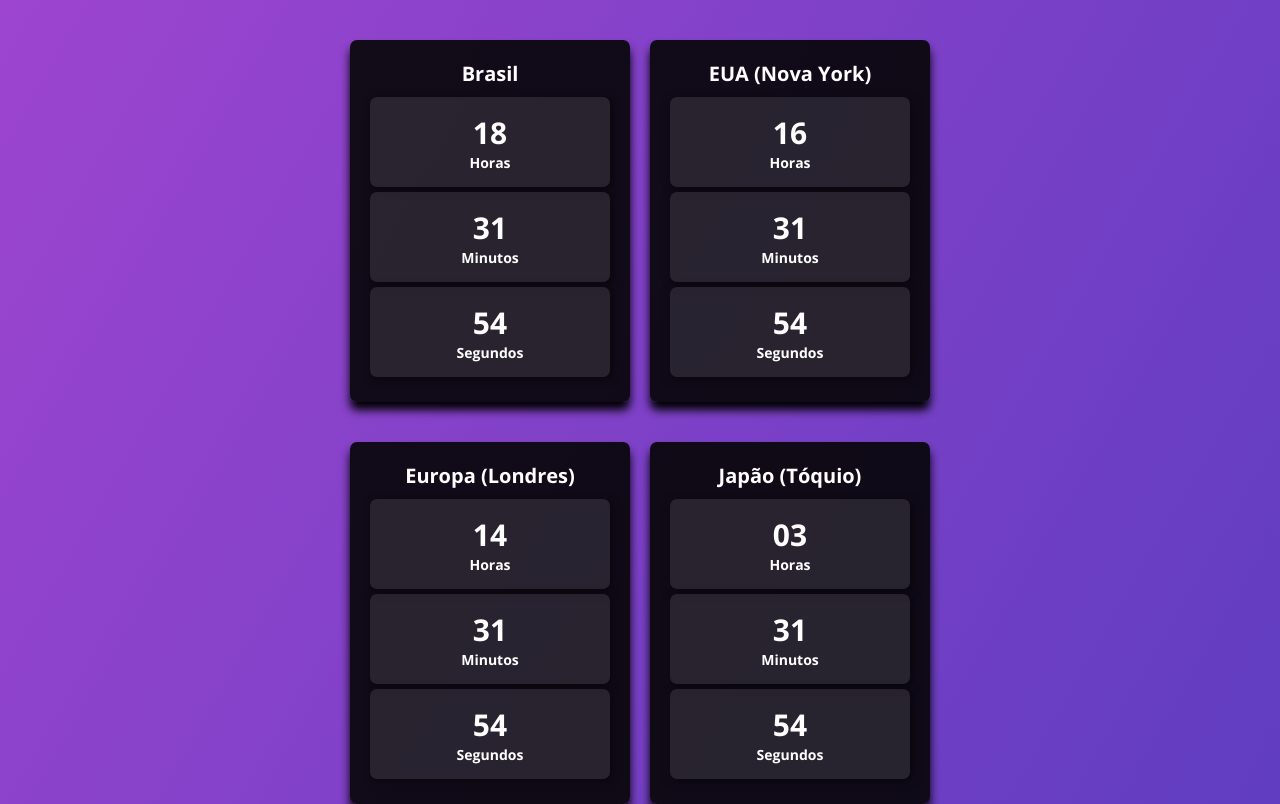
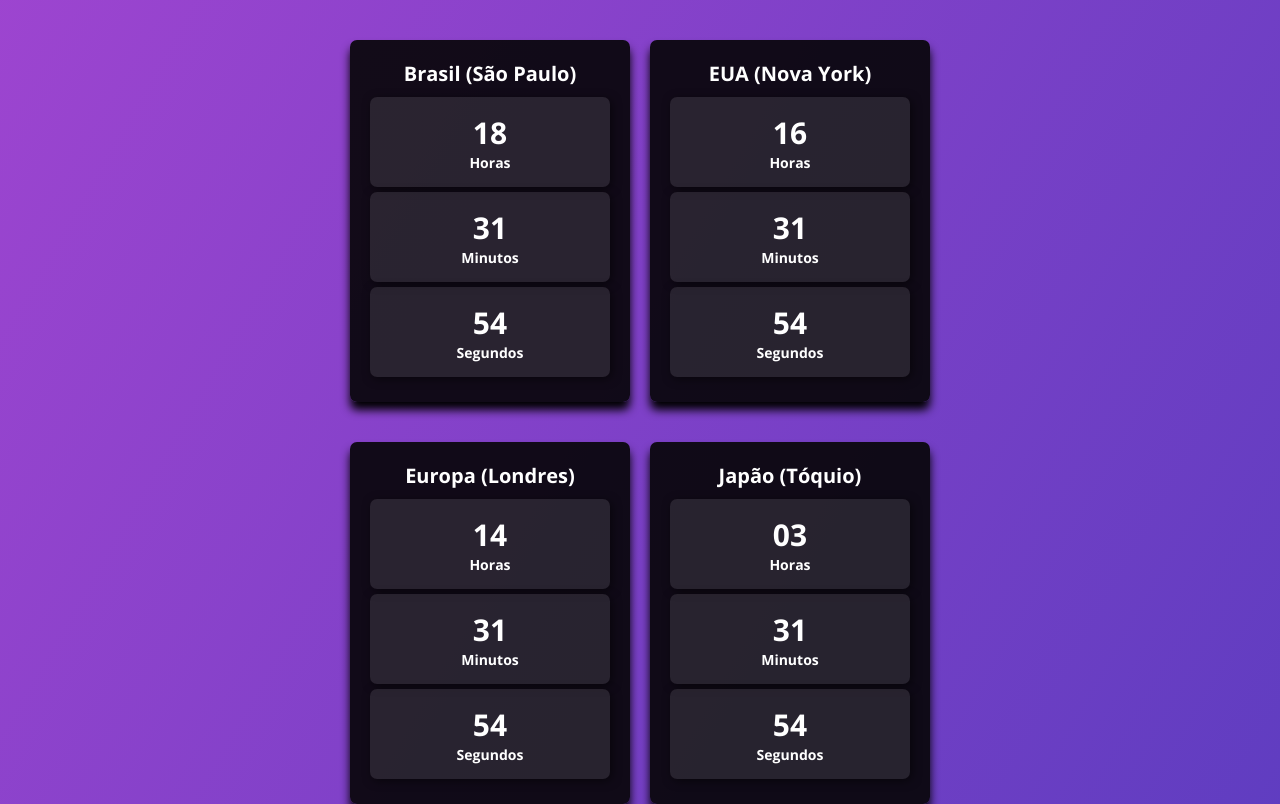
Before and after one commit to adryelfreitas/R-logio-digital, a plain HTML site: page index.html in a window 1280 px wide. Drawn offline with nearby package versions, Linux system fonts and the light colour scheme.

Commit message:
Update index.html

```diff
--- a/index.html
+++ b/index.html
@@ -9,7 +9,7 @@
   <body>
     <div class="relogios-container">
       <div class="relogio">
-        <h3>Brasil</h3>
+        <h3>Brasil (São Paulo)</h3>
         <div>
           <span id="horas-br">00</span>
           <span class="tempo">Horas</span>
```
